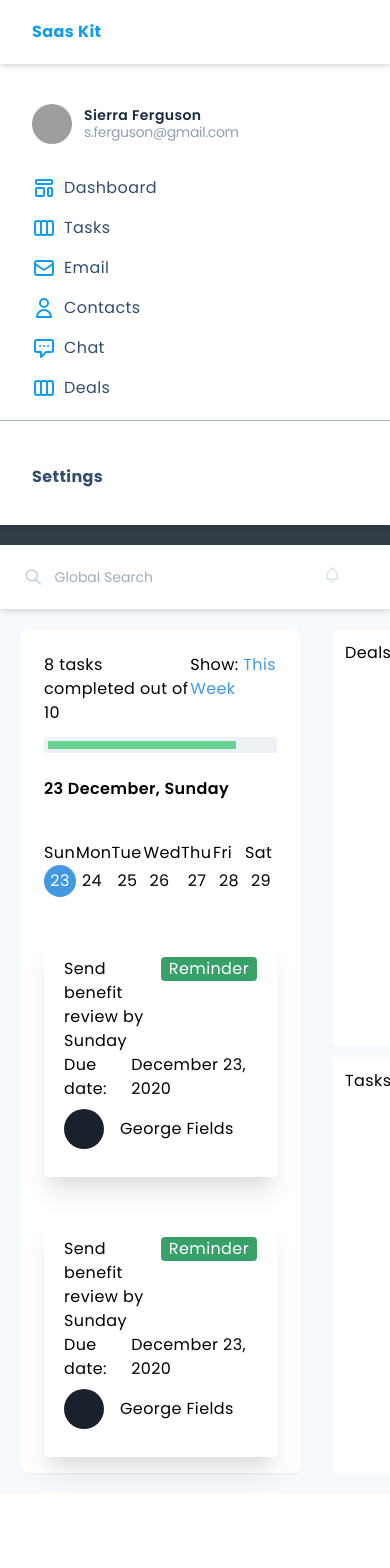
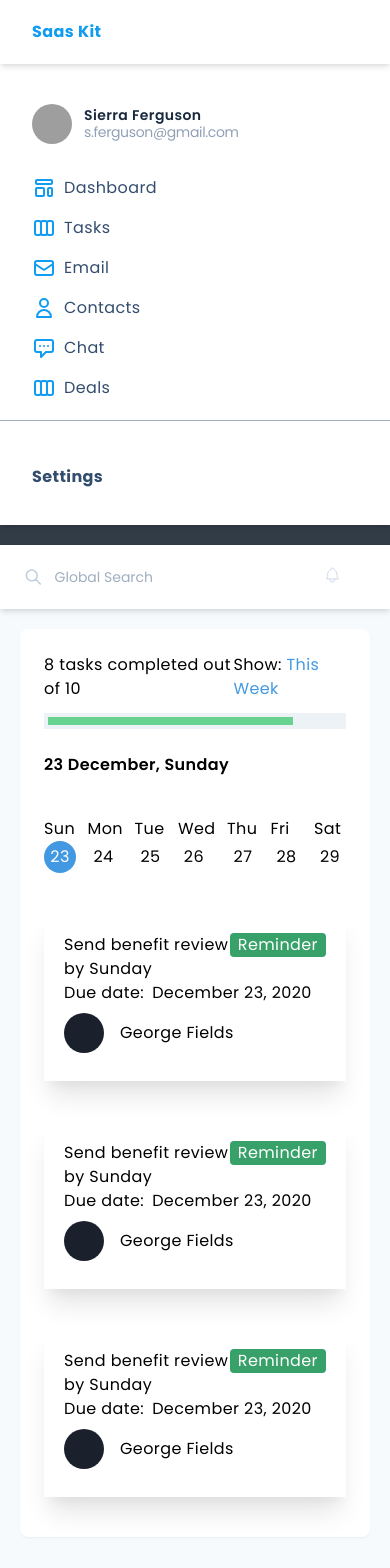
Before and after one commit to Alex-Cosmas/alx, a Nuxt app: page / in a window 390 px wide. Shown: the top 1568 px of the page. Before the commit the page ends 1493 px from the top, so only its background shows below. Built offline with nearby package versions, Linux system fonts and the light colour scheme; grey boxes are pictures that could not be loaded.

Commit message:
More responsive fixes

```diff
--- a/components/globals/MainComponent.vue
+++ b/components/globals/MainComponent.vue
@@ -42,9 +42,9 @@
       </svg>
     </div>
     <div>
-      <div class="flex m-5">
+      <div class="flex flex-col sm:flex sm:flex-row m-5 min-h-screen">
         <!--  Fist  Half -->
-        <div class="bg-white rounded-lg shadow-sm flex-grow h-screen">
+        <div class="bg-white rounded-lg shadow-sm flex-grow h-auto">
           <div class="p-6 ">
             <div class="mb-3 flex justify-between">
               <p>8 tasks completed out of 10</p>
@@ -129,7 +129,9 @@
         </div>
 
         <!--  Second Half -->
-        <div class="w-1/2 flex flex-col justify-between ml-8">
+        <div
+          class="sm:w-1/2 flex flex-col justify-between sm:ml-8 my-10 sm:my-0"
+        >
           <div class="h-full bg-white rounded p-3 mb-3">
             Deals
           </div>
```
